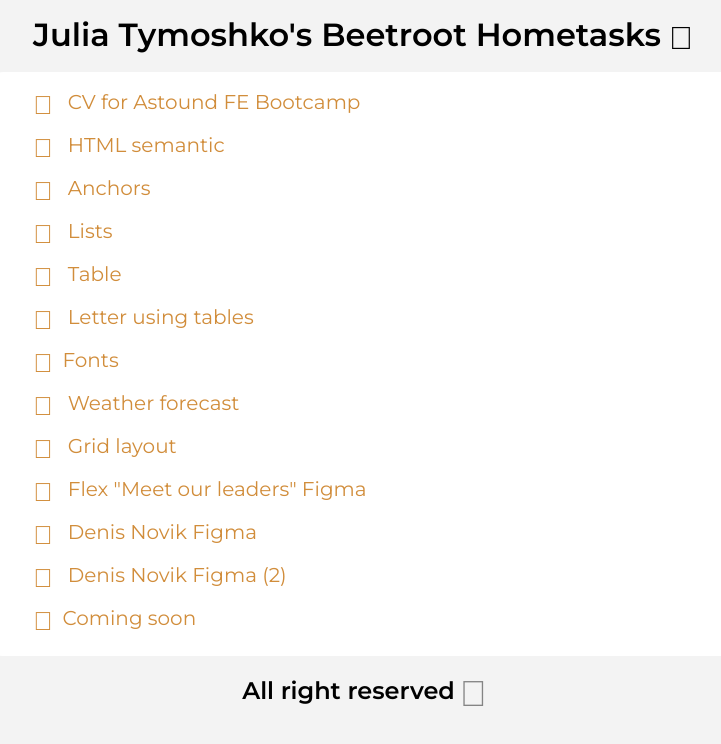
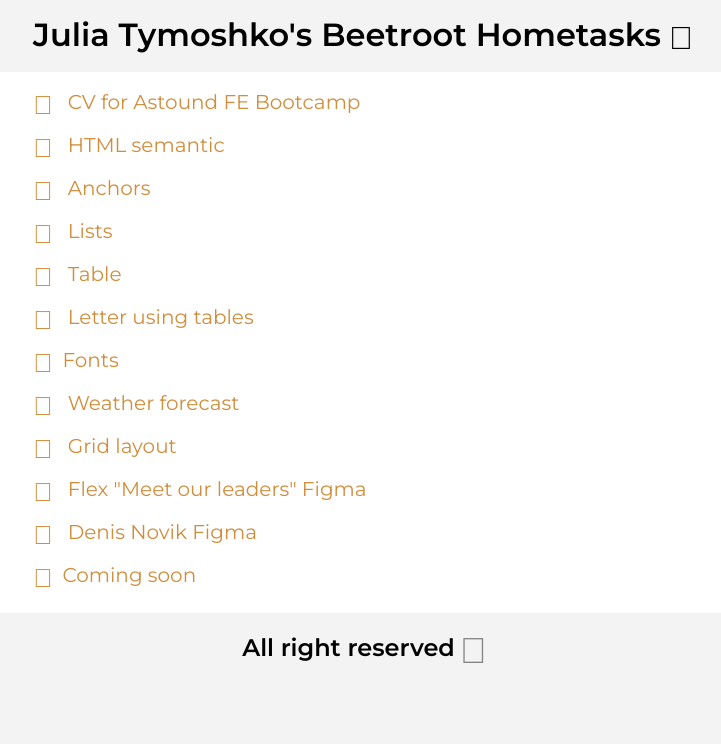
Before and after one commit to JuliaTymoshko/JT_Beetroot_HW, a plain HTML site: page index.html in a window 1280 px wide. Shown: the whole page, without its empty margins (273-994 px from the left). Drawn offline with Linux system fonts and the light colour scheme.

Commit message:
denis novik homework added

```diff
--- a/index.html
+++ b/index.html
@@ -56,10 +56,7 @@
             <a href="10_Flex/">Flex "Meet our leaders" Figma</a>
           </li>
           <li class="navigation__list_item">
-            <a href="/11_DenysNovyk/">Denis Novik Figma</a>
-          </li>
-          <li class="navigation__list_item">
-            <a href="/11_DenysNovyk/index.html">Denis Novik Figma (2)</a>
+            <a href="11_DenysNovyk/">Denis Novik Figma</a>
           </li>
           <li class="navigation__list_item"><a href="#">Coming soon</a></li>
         </ul>
```
